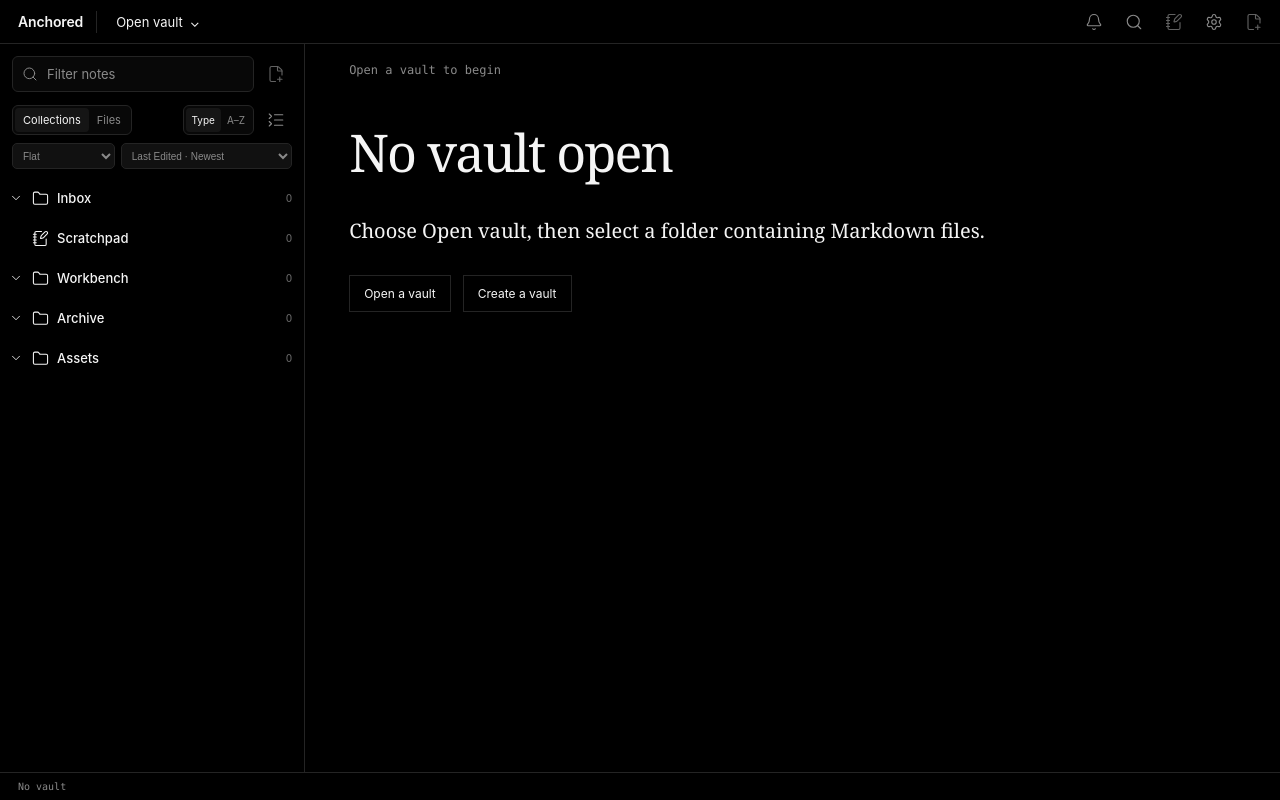
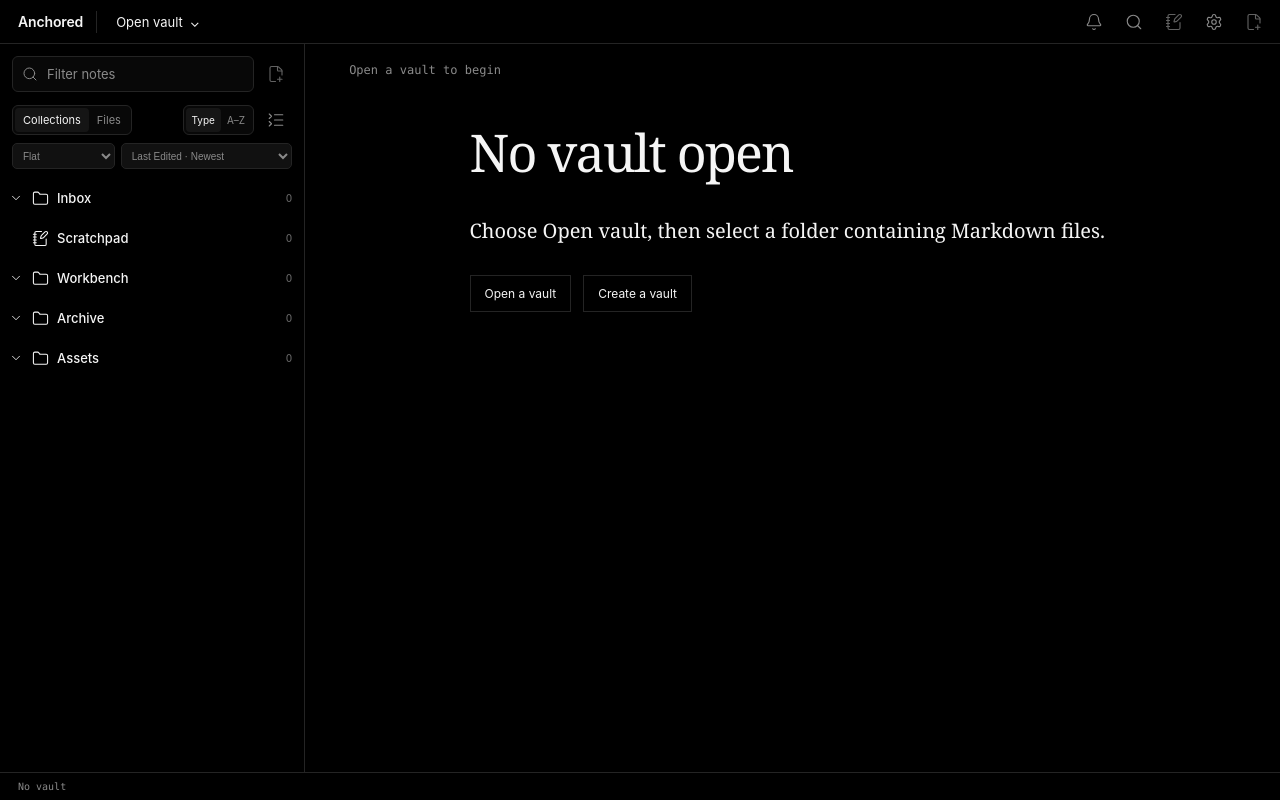
Before and after one commit to dwaynemcyrus/anchored-app, a React (Vite) app: page / in a window 1280 px wide. Built offline with nearby package versions, Linux system fonts and the light colour scheme.

Commit message:
style(editor): center reading column

```diff
--- a/src/styles/global.css
+++ b/src/styles/global.css
@@ -736,9 +736,9 @@ input:focus-visible,
 }
 
 .document {
-  width: min(100% - 88px, 780px);
+  width: min(calc(100% - 88px), 64ch);
   min-height: calc(100% - 52px);
-  margin: 0 44px;
+  margin: 0 auto;
   padding: 28px 0 160px;
   outline-offset: 8px;
 }
@@ -1862,9 +1862,9 @@ input:focus-visible,
   }
 
   .document {
-    width: min(100% - 56px, 780px);
-    margin-right: 28px;
-    margin-left: 28px;
+    width: min(calc(100% - 56px), 64ch);
+    margin-right: auto;
+    margin-left: auto;
   }
 
   .search-field input {
@@ -1920,8 +1920,8 @@ input:focus-visible,
   .document {
     width: calc(100% - 40px);
     min-height: calc(100% - 44px);
-    margin-right: 20px;
-    margin-left: 20px;
+    margin-right: auto;
+    margin-left: auto;
     padding-top: 20px;
   }
 
```
Also changed, not shown: 2 other files (tests, documents, lock files or other folders).
